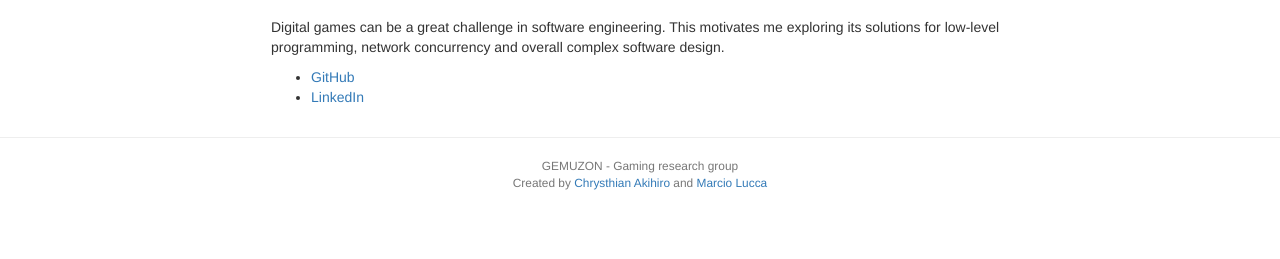
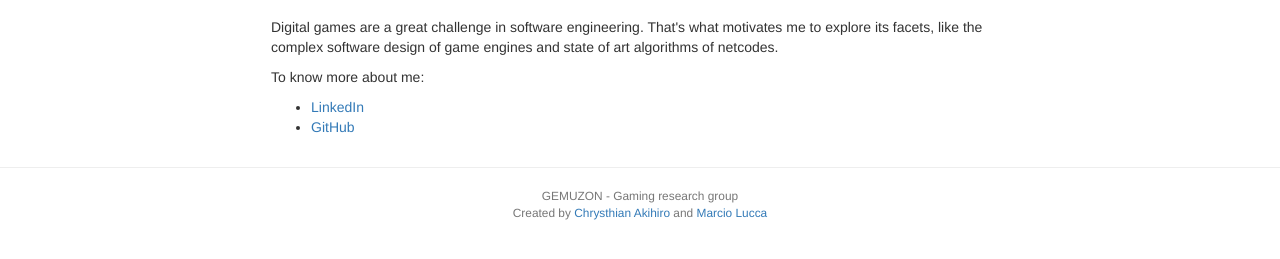
Before and after one commit to digihaus/digihaus.github.io, a plain HTML site: page marciolucca.html in a window 1280 px wide. Shown: the part 167-426 px from the top of the page. Drawn offline with nearby package versions, Linux system fonts and the light colour scheme.

Commit message:
Updating texts

```diff
--- a/marciolucca.html
+++ b/marciolucca.html
@@ -74,13 +74,15 @@
 </div>
 <div class="reading">
   <p>
-    Digital games can be a great challenge in software engineering.
-    This motivates me exploring its solutions for low-level programming, network concurrency and overall complex software design.
+    Digital games are a great challenge in software engineering.
+    That's what motivates me to explore its facets, like the complex software design of game engines and state of art
+    algorithms of netcodes.
   </p>
   <p>
+    To know more about me:
     <ul>
+      <li><a href="http://www.linkedin.com/in/marciolucca">LinkedIn</a></li>
       <li><a href="http://github.com/marciolucca">GitHub</a></li>
-      <li><a href="http://www.linkedin.com/in/marciolucca">LinkedIn</a></li>
     </ul>
   </p>
 </div>
```
Also changed, not shown: src/pages/marciolucca.dot.html (+5 -3 lines).
